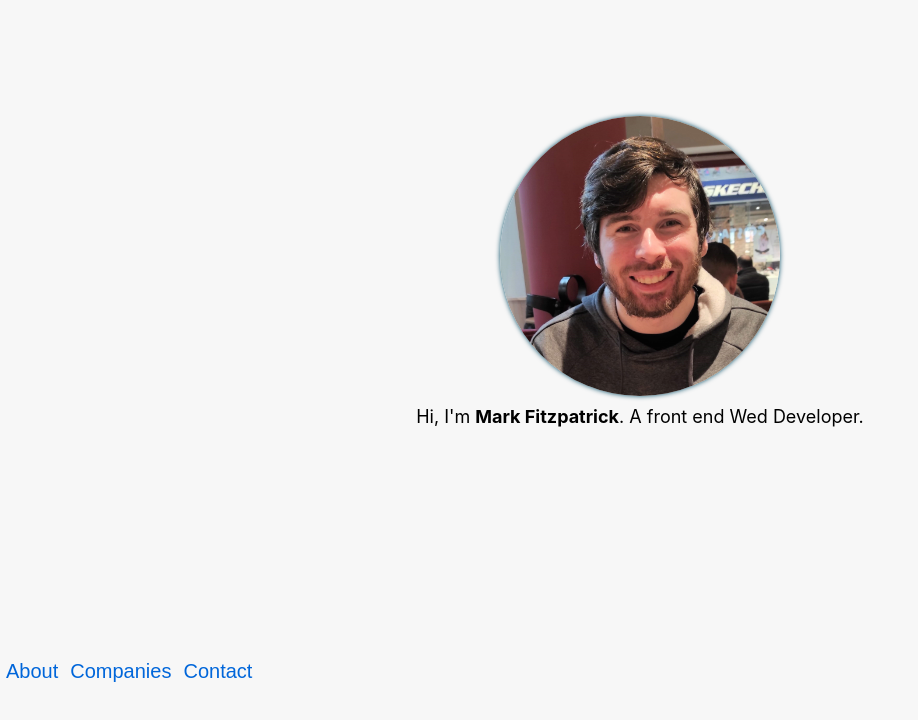
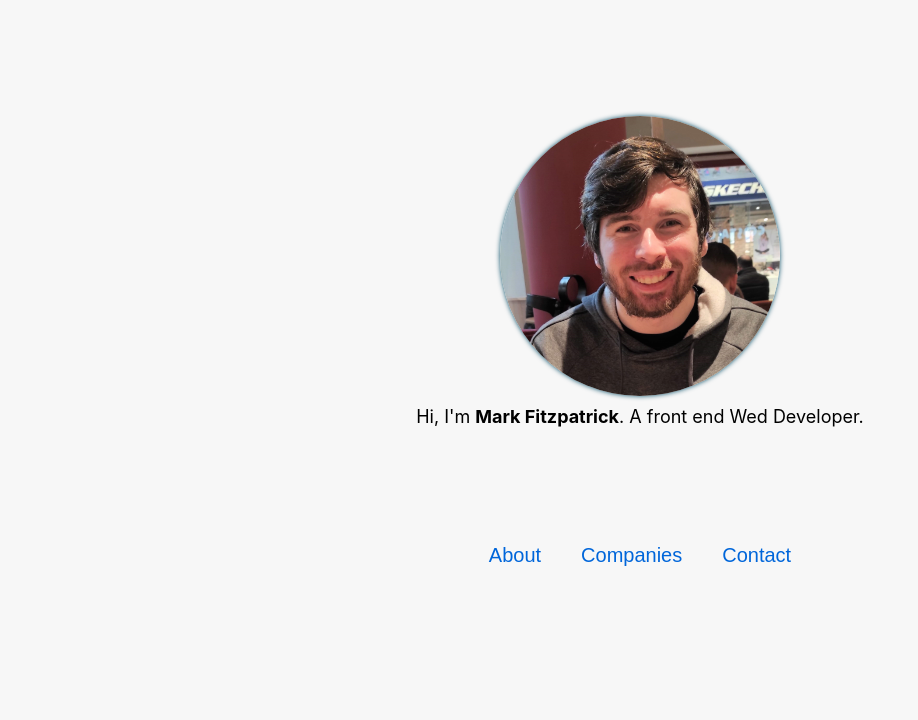
Before and after one commit to Havolt/portfolio-2022, a React (Create React App) app in the folder frontend/: page / in a window 1280 px wide. Shown: the top 720 px of the page, without its empty margins (0-918 px from the left). Built offline with nearby package versions, Linux system fonts and the light colour scheme.

Commit message:
Add nav to center of screen

```diff
--- a/frontend/src/components/Nav/Nav.module.css
+++ b/frontend/src/components/Nav/Nav.module.css
@@ -1,9 +1,16 @@
+.nav {
+  justify-content: center;
+  display: flex;
+  align-self: flex-start;
+}
+
 .nav__link {
   background-color: unset;
   outline: none;
   border: none;
   font-size: 2rem;
   color: var(--interactive-text);
+  margin: 0 1.4rem;
 }
 
 .nav__link:hover {
--- a/frontend/src/components/Nav/index.jsx
+++ b/frontend/src/components/Nav/index.jsx
@@ -4,7 +4,7 @@ import styles from "./Nav.module.css";
 
 const Nav = () => {
   return (
-    <nav>
+    <nav className={styles.nav}>
       <button className={`${styles.nav__link}`}>About</button>
       <button className={`${styles.nav__link}`}>Companies</button>
       <button className={`${styles.nav__link}`}>Contact</button>
```
